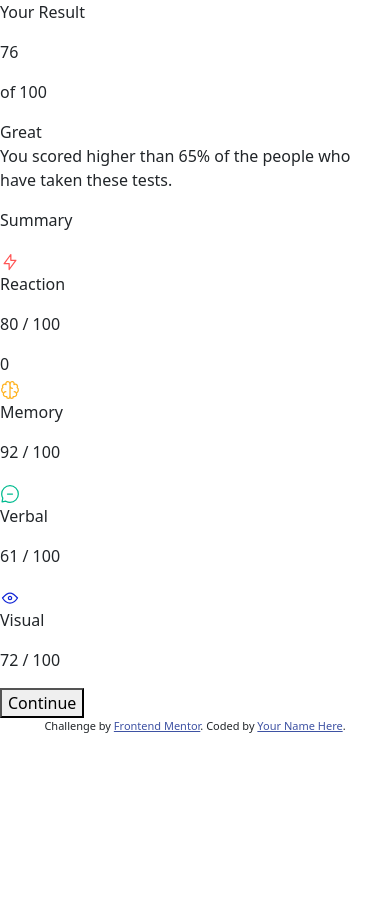
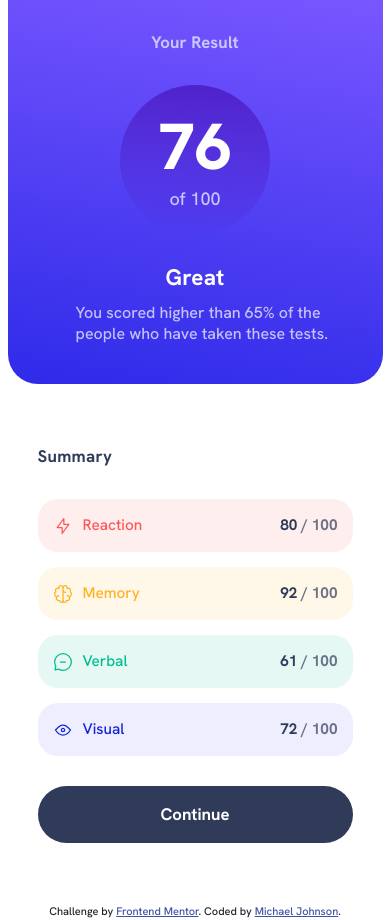
Before and after one commit to mikej321/results-summary-bootstrap, a plain HTML site: page index.html in a window 390 px wide. Before the commit the page ends 844 px from the top, so only its background shows below. Drawn offline with nearby package versions, Linux system fonts and the light colour scheme.

Commit message:
Finish mobile & desktop bootstrap version

```diff
--- a/index.html
+++ b/index.html
@@ -6,6 +6,7 @@
 
   <link rel="icon" type="image/png" sizes="32x32" href="./assets/images/favicon-32x32.png">
   <link href="https://cdn.jsdelivr.net/npm/bootstrap@5.3.0/dist/css/bootstrap.min.css" rel="stylesheet" integrity="sha384-9ndCyUaIbzAi2FUVXJi0CjmCapSmO7SnpJef0486qhLnuZ2cdeRhO02iuK6FUUVM" crossorigin="anonymous">
+  <link rel="stylesheet" href="./styles/style.css">
   <title>Frontend Mentor | Results summary component</title>
 
   <!-- Feel free to remove these styles or customise in your own stylesheet 👍 -->
@@ -14,56 +15,72 @@
     .attribution a { color: hsl(228, 45%, 44%); }
   </style>
 </head>
-<body>
+<body class="d-flex flex-column justify-content-md-center vh-100 gap-5">
 
-  <header>
-    <p>Your Result</p>
-    <div class="result-display">
-      <p>76</p>
+  <div class="main-container container-sm">
+
+    <div class="row row-cols-1 row-cols-md-2 g-0">
+
+      <div class="col">
+        <header class="header-container d-flex flex-column align-items-center py-5">
+          <p class="fw-bold fs-2 mb-5">Your Result</p>
+          <div class="score-display d-flex flex-column align-items-center justify-content-center mb-5">
+            <p class="text-white">76</p>
             <p>of 100</p>
           </div>
-    <div class="score">Great</div>
-    <p>You scored higher than 65% of the people who have taken these tests.</p>
+          <p class="text-white display-5">Great</p>
+          <p class="ms-5 text-md-center ms-md-0">You scored higher than 65% of the people who have taken these tests.</p>
         </header>
-
-  <main>
-
-    <p>Summary</p>
-
-    <div class="summary-pane">
-      <svg xmlns="http://www.w3.org/2000/svg" width="20" height="20" fill="none" viewBox="0 0 20 20"><path stroke="#F55" stroke-linecap="round" stroke-linejoin="round" stroke-width="1.25" d="M10.833 8.333V2.5l-6.666 9.167h5V17.5l6.666-9.167h-5Z"/></svg>
-      <p>Reaction</p>
-      <p>80 <span class="max-num">/ 100</span></p>
-    </div>0
-
-    <div class="summary-pane">
-      <svg xmlns="http://www.w3.org/2000/svg" width="20" height="20" fill="none" viewBox="0 0 20 20"><path stroke="#FFB21E" stroke-linecap="round" stroke-linejoin="round" stroke-width="1.25" d="M5.833 11.667a2.5 2.5 0 1 0 .834 4.858"/><path stroke="#FFB21E" stroke-linecap="round" stroke-linejoin="round" stroke-width="1.25" d="M3.553 13.004a3.333 3.333 0 0 1-.728-5.53m.025-.067a2.083 2.083 0 0 1 2.983-2.824m.199.054A2.083 2.083 0 1 1 10 3.75v12.917a1.667 1.667 0 0 1-3.333 0M10 5.833a2.5 2.5 0 0 0 2.5 2.5m1.667 3.334a2.5 2.5 0 1 1-.834 4.858"/><path stroke="#FFB21E" stroke-linecap="round" stroke-linejoin="round" stroke-width="1.25" d="M16.447 13.004a3.334 3.334 0 0 0 .728-5.53m-.025-.067a2.083 2.083 0 0 0-2.983-2.824M10 3.75a2.085 2.085 0 0 1 2.538-2.033 2.084 2.084 0 0 1 1.43 2.92m-.635 12.03a1.667 1.667 0 0 1-3.333 0"/></svg>
-      <p>Memory</p>
-      <p>92 <span class="max-num">/ 100</span></p>
       </div>
 
-    <div class="summary-pane">
-      <svg xmlns="http://www.w3.org/2000/svg" width="20" height="20" fill="none" viewBox="0 0 20 20"><path stroke="#00BB8F" stroke-linecap="round" stroke-linejoin="round" stroke-width="1.25" d="M7.5 10h5M10 18.333A8.333 8.333 0 1 0 1.667 10c0 1.518.406 2.942 1.115 4.167l-.699 3.75 3.75-.699A8.295 8.295 0 0 0 10 18.333Z"/></svg>
-      <p>Verbal</p>
-      <p>61 <span class="max-num">/ 100</span></p>
+      <div class="second-column col-md-6 mt-5 mt-md-0 px-5 py-5">
+        <main class="ps-md-5">
+          <div class="summary-container mb-5">
+            <p class="fs-2 fw-bold mb-5">Summary</p>
+            <div class="summary-scores d-flex flex-column gap-4">
+              <div class="summary-pane d-flex py-2 px-4 justify-content-between rounded-5">
+                <div class="icon-container d-flex align-items-center gap-3">
+                  <svg class="" xmlns="http://www.w3.org/2000/svg" width="20" height="20" fill="none" viewBox="0 0 20 20"><path stroke="#F55" stroke-linecap="round" stroke-linejoin="round" stroke-width="1.25" d="M10.833 8.333V2.5l-6.666 9.167h5V17.5l6.666-9.167h-5Z"/></svg>
+                  <p class="reaction-text fs-3 mt-3">Reaction</p>
+                </div>
+                <p class="fs-3 mt-3 fw-bold">80 <span class="max-text fs-3 fw-bold">/ 100</span></p>
+              </div>
+              <div class="summary-pane d-flex py-2 px-4 justify-content-between rounded-5">
+                <div class="icon-container d-flex align-items-center gap-3">
+                  <svg class="" xmlns="http://www.w3.org/2000/svg" width="20" height="20" fill="none" viewBox="0 0 20 20"><path stroke="#FFB21E" stroke-linecap="round" stroke-linejoin="round" stroke-width="1.25" d="M5.833 11.667a2.5 2.5 0 1 0 .834 4.858"/><path stroke="#FFB21E" stroke-linecap="round" stroke-linejoin="round" stroke-width="1.25" d="M3.553 13.004a3.333 3.333 0 0 1-.728-5.53m.025-.067a2.083 2.083 0 0 1 2.983-2.824m.199.054A2.083 2.083 0 1 1 10 3.75v12.917a1.667 1.667 0 0 1-3.333 0M10 5.833a2.5 2.5 0 0 0 2.5 2.5m1.667 3.334a2.5 2.5 0 1 1-.834 4.858"/><path stroke="#FFB21E" stroke-linecap="round" stroke-linejoin="round" stroke-width="1.25" d="M16.447 13.004a3.334 3.334 0 0 0 .728-5.53m-.025-.067a2.083 2.083 0 0 0-2.983-2.824M10 3.75a2.085 2.085 0 0 1 2.538-2.033 2.084 2.084 0 0 1 1.43 2.92m-.635 12.03a1.667 1.667 0 0 1-3.333 0"/></svg>
+                  <p class="memory-text fs-3 mt-3">Memory</p>
+                </div>
+                <p class="fs-3 mt-3 fw-bold">92 <span class="max-text fs-3 fw-bold">/ 100</span></p>
+              </div>
+              <div class="summary-pane d-flex py-2 px-4 justify-content-between rounded-5">
+                <div class="icon-container d-flex align-items-center gap-3">
+                  <svg class="" xmlns="http://www.w3.org/2000/svg" width="20" height="20" fill="none" viewBox="0 0 20 20"><path stroke="#00BB8F" stroke-linecap="round" stroke-linejoin="round" stroke-width="1.25" d="M7.5 10h5M10 18.333A8.333 8.333 0 1 0 1.667 10c0 1.518.406 2.942 1.115 4.167l-.699 3.75 3.75-.699A8.295 8.295 0 0 0 10 18.333Z"/></svg>
+                  <p class="verbal-text fs-3 mt-3">Verbal</p>
+                </div>
+                <p class="fs-3 mt-3 fw-bold">61 <span class="max-text fs-3 fw-bold">/ 100</span></p>
+              </div>
+              <div class="summary-pane d-flex py-2 px-4 justify-content-between rounded-5">
+                <div class="icon-container d-flex align-items-center gap-3">
+                  <svg class="" xmlns="http://www.w3.org/2000/svg" width="20" height="20" fill="none" viewBox="0 0 20 20"><path stroke="#1125D6" stroke-linecap="round" stroke-linejoin="round" stroke-width="1.25" d="M10 11.667a1.667 1.667 0 1 0 0-3.334 1.667 1.667 0 0 0 0 3.334Z"/><path stroke="#1125D6" stroke-linecap="round" stroke-linejoin="round" stroke-width="1.25" d="M17.5 10c-1.574 2.492-4.402 5-7.5 5s-5.926-2.508-7.5-5C4.416 7.632 6.66 5 10 5s5.584 2.632 7.5 5Z"/></svg>
+                  <p class="visual-text fs-3 mt-3">Visual</p>
+                </div>
+                <p class="fs-3 mt-3 fw-bold">72 <span class="max-text fs-3 fw-bold">/ 100</span></p>
+              </div>
+            </div>
+          </div>
+          <button class="btn w-100 text-white fw-bold fs-2 rounded-pill p-4">Continue</button>
+        </main>
       </div>
 
-    <div class="summary-pane">
-      <svg xmlns="http://www.w3.org/2000/svg" width="20" height="20" fill="none" viewBox="0 0 20 20"><path stroke="#1125D6" stroke-linecap="round" stroke-linejoin="round" stroke-width="1.25" d="M10 11.667a1.667 1.667 0 1 0 0-3.334 1.667 1.667 0 0 0 0 3.334Z"/><path stroke="#1125D6" stroke-linecap="round" stroke-linejoin="round" stroke-width="1.25" d="M17.5 10c-1.574 2.492-4.402 5-7.5 5s-5.926-2.508-7.5-5C4.416 7.632 6.66 5 10 5s5.584 2.632 7.5 5Z"/></svg>
-      <p>Visual</p>
-      <p>72 <span class="max-num">/ 100</span></p>
     </div>
-
-    <button>Continue</button>
-  </main>
+  </div>
 
   <footer>
     <div class="attribution">
       Challenge by <a href="https://www.frontendmentor.io?ref=challenge" target="_blank">Frontend Mentor</a>.
-      Coded by <a href="#">Your Name Here</a>.
+      Coded by <a href="#">Michael Johnson</a>.
     </div>
   </footer>
-
   <script src="https://cdn.jsdelivr.net/npm/bootstrap@5.3.0/dist/js/bootstrap.bundle.min.js" integrity="sha384-geWF76RCwLtnZ8qwWowPQNguL3RmwHVBC9FhGdlKrxdiJJigb/j/68SIy3Te4Bkz" crossorigin="anonymous"></script>
 </body>
 </html>
--- /dev/null
+++ b/styles/style.css
@@ -0,0 +1,187 @@
+@import url('https://fonts.googleapis.com/css2?family=Hanken+Grotesk:wght@500;700;800&display=swap');
+
+*,
+*::before,
+*::after {
+    box-sizing: border-box;
+}
+
+:root {
+    --light-red: hsl(0, 100%, 67%);
+    --orange-yellow: hsl(39, 100%, 56%);
+    --green-teal: hsl(166, 100%, 37%);
+    --cobalt-blue: hsl(234, 85%, 45%);
+    --light-slate-blue-background: hsl(252, 100%, 67%);
+    --light-royal-blue-background: hsl(241, 81%, 54%);
+    --violet-blue-circle: hsla(256, 72%, 46%, 1);
+    --persian-blue-circle: hsla(241, 72%, 46%, 0);
+    --white: hsl(0, 0%, 100%);
+    --pale-blue: hsl(221, 100%, 96%);
+    --light-lavender: hsl(241, 100%, 89%);
+    --dark-gray-blue: hsl(224, 30%, 27%);
+    --font-size: 18px;
+    --hanken-grotesk: 'Hanken Grotesk', sans-serif;
+}
+
+html {
+    font-size: 62.5%;
+}
+
+body {
+    font-size: var(--font-size);
+    font-family: var(--hanken-grotesk);
+}
+
+.main-container {
+
+}
+
+.header-container {
+    background: linear-gradient(190deg,
+                                var(--light-slate-blue-background),
+                                var(--light-royal-blue-background));
+    color: var(--light-lavender);
+    border-radius: 0 0 30px 30px;
+}
+
+.header-container > p:first-child {
+    color: var(--light-lavender);
+    letter-spacing: 0.1px;
+}
+
+.score-display {
+    background: linear-gradient(5deg,
+                                var(--persian-blue-circle),
+                                var(--violet-blue-circle));
+    width: 15rem;
+    height: 15rem;
+    border-radius: 50%;
+}
+
+.score-display > p:first-child {
+    font-size: 6.5rem;
+    font-weight: 800;
+    margin-bottom: -1rem;
+}
+
+.header-container > p:nth-child(3) {
+    font-weight: 700;
+    letter-spacing: 0.2px;
+}
+
+.header-container > p:last-child {
+    font-size: 1.6rem;
+    min-width: 25ch;
+    max-width: 30ch;
+    line-height: 2.1rem;
+    color: hsla(0, 0%, 100%, 0.7);
+}
+
+.summary-container  {
+
+}
+
+.summary-pane {
+
+}
+
+.summary-scores > .summary-pane:nth-child(1) {
+    background: hsla(0, 100%, 67%, 0.1);
+
+}
+
+.reaction-text {
+    color: hsla(0, 100%, 67%, 1);
+}
+
+.summary-scores > .summary-pane:nth-child(2) {
+    background: hsla(39, 100%, 57%, 0.1);
+}
+
+.memory-text {
+    color: hsla(39, 100%, 57%, 1);
+}
+
+.summary-scores > .summary-pane:nth-child(3) {
+    background: hsla(166, 100%, 37%, 0.1);
+}
+
+.verbal-text {
+    color: hsla(166, 100%, 37%, 1)
+}
+
+.summary-scores > .summary-pane:nth-child(4) {
+    background: hsla(241, 100%, 89%, 0.3);
+}
+
+.visual-text {
+    color: hsla(234, 85%, 45%, 1);
+}
+
+.summary-container > p:first-child {
+    color: var(--dark-gray-blue);
+    letter-spacing: 0.3px
+}
+
+.summary-pane > p:last-child {
+    color: var(--dark-gray-blue);
+}
+
+.max-text {
+    color: hsla(224, 30%, 27%, 0.7);
+}
+
+button {
+    background: var(--dark-gray-blue) !important;
+}
+
+button:hover {
+    background: linear-gradient(180deg,
+                                var(--light-slate-blue-background),
+                                var(--light-royal-blue-background)) !important;
+}
+
+
+@media screen and (min-width: 768px) {
+
+    .main-container {
+        max-width: 85rem;
+        position: relative;
+    }
+
+    .header-container {
+        position: relative;
+        border-radius: 30px;
+        height: 100%;
+        padding: 0;
+        z-index: 2;
+    }
+
+    .header-container > p:nth-child(3) {
+        margin-top: 2.5rem;
+    }
+
+    .header-container > p:nth-child(4) {
+        max-width: unset;
+        padding-inline: 9.1rem !important;
+        margin-top: -1rem;
+        margin-bottom: -1rem;
+    }
+
+    .score-display {
+        width: 18rem;
+        height: 18rem;
+    }
+
+    .header-container > p:last-child {
+        padding: 2rem;
+    }
+
+    .second-column {
+        position: relative;
+        box-shadow: 0 5px 25px hsla(241, 81%, 54%, 0.1);
+        border-radius: 0 30px 30px 0;
+        margin-left: -3rem;
+        z-index: 1;
+    }
+}
```
Lines whose indentation alone changed are shown as unchanged.
